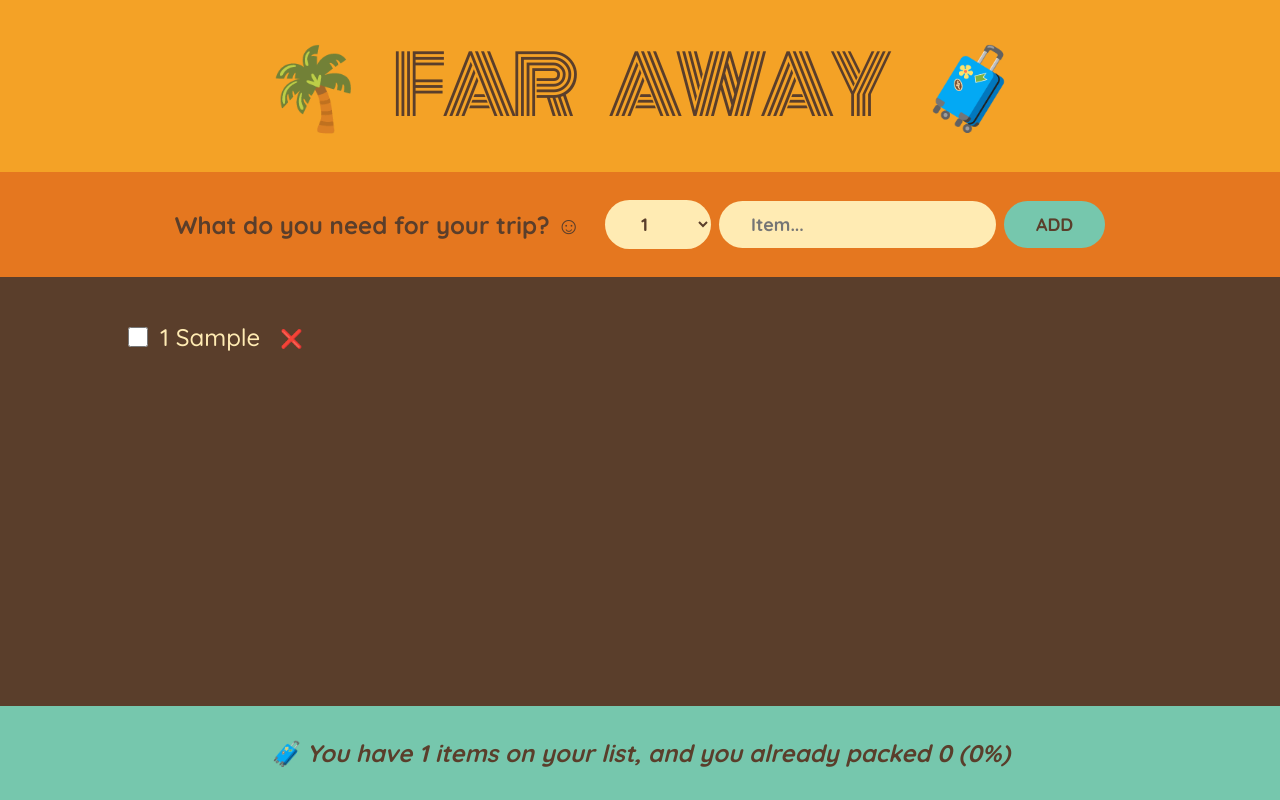
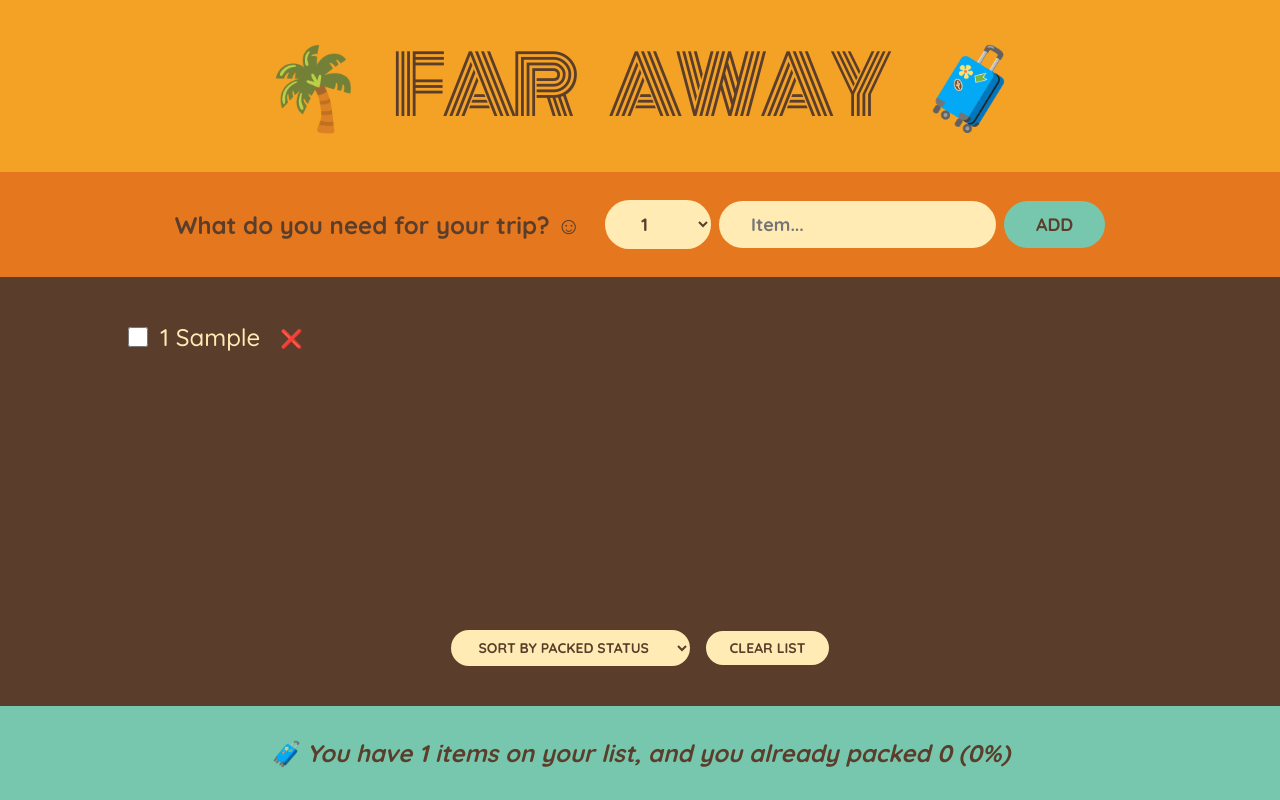
Before and after one commit to bownannicha/React-Travel-List, a React (Create React App) app: page / in a window 1280 px wide. Both pictures are taken after typing "Sample" into the empty fields and a click on the button "ADD". Built offline with nearby package versions, Linux system fonts and the light colour scheme.

Commit message:
refactor components

```diff
--- a/src/App.js
+++ /dev/null
@@ -1,148 +0,0 @@
-import { useState } from "react";
-
-// const initialItems = [
-//   { id: 1, description: "Passports", quantity: 2, packed: false },
-//   { id: 2, description: "Socks", quantity: 12, packed: true },
-//   { id: 3, description: "Charger", quantity: 1, packed: false },
-//   { id: 4, description: "Sunglasses", quantity: 1, packed: false },
-//   { id: 5, description: "Jeans", quantity: 3, packed: true },
-// ];
-
-export default function App() {
-  const [items, setItems] = useState([]);
-
-  function handleAddItems(item) {
-    setItems((items) => [...items, item]); //insert array
-  }
-
-  function handleDeleteItem(id) {
-    console.log(id);
-
-    setItems((items) => items.filter((item) => item.id !== id));
-  }
-
-  function handleToggleItem(id) {
-    setItems((items) =>
-      items.map((item) =>
-        item.id === id ? { ...item, packed: !item.packed } : item
-      )
-    );
-  }
-
-  return (
-    <div className="app">
-      <Logo />
-      <Form addItemToList={handleAddItems} />
-      <PackingList
-        itemList={items}
-        onDeleteItem={handleDeleteItem}
-        onToggleItem={handleToggleItem}
-      />
-      <Stats items={items} />
-    </div>
-  );
-}
-
-function Logo() {
-  return <h1>🌴 Far Away 🧳</h1>;
-}
-
-function Form({ addItemToList }) {
-  const [description, setDescription] = useState("");
-  const [quantity, setQuantity] = useState(1);
-
-  function handleSubmit(e) {
-    e.preventDefault(); // prevent reload
-
-    if (!description) return;
-
-    const newItem = { description, quantity, packed: false, id: Date.now() };
-    console.log(newItem);
-    addItemToList(newItem);
-
-    setDescription("");
-    setQuantity(1);
-  }
-  return (
-    <form className="add-form" onSubmit={handleSubmit}>
-      <h3>What do you need for your trip? ☺</h3>
-      <select
-        value={quantity}
-        onChange={(e) => {
-          setQuantity(Number(e.target.value));
-        }}
-      >
-        {Array.from({ length: 20 }, (_, i) => i + 1).map((num) => (
-          <option value={num} key={num}>
-            {num}
-          </option>
-        ))}
-      </select>
-      <input
-        type="text"
-        placeholder="Item..."
-        value={description}
-        onChange={(e) => {
-          setDescription(e.target.value);
-        }}
-      />
-      <button>Add</button>
-    </form>
-  );
-}
-
-function PackingList({ itemList, onDeleteItem, onToggleItem }) {
-  return (
-    <div className="list">
-      <ul>
-        {itemList.map((item) => (
-          <Item
-            item={item}
-            onDeleteItem={onDeleteItem}
-            onToggleItem={onToggleItem}
-            key={item.id}
-          />
-        ))}
-      </ul>
-    </div>
-  );
-}
-
-function Item({ item, onDeleteItem, onToggleItem }) {
-  return (
-    <li>
-      <input
-        type="checkbox"
-        value={item.packed}
-        onChange={() => onToggleItem(item.id)}
-      />
-      <span style={item.packed ? { textDecoration: "line-through" } : {}}>
-        {item.quantity} {item.description}
-      </span>
-      <button onClick={() => onDeleteItem(item.id)}>❌</button>
-    </li>
-  );
-}
-
-function Stats({ items }) {
-  if (!items.length)
-    return (
-      <p className="stats">
-        <em>Start adding some items to your packing list 🚀</em>
-      </p>
-    );
-  const numItems = items.length;
-  const numPacked = items.filter((item) => item.packed).length;
-  const percentage = Math.round((numPacked / numItems) * 100);
-
-  return (
-    <footer className="stats">
-      <em>
-        {percentage === 100
-          ? "You've got everything! Ready to go ✈"
-          : `🧳 You have ${numItems} items on your list, and you already packed
-        ${numPacked} (${percentage}%)`}
-      </em>
-    </footer>
-  );
-}
--- /dev/null
+++ b/src/components/App.js
@@ -0,0 +1,49 @@
+import { useState } from "react";
+import Logo from "./Logo";
+import Form from "./Form";
+import PackingList from "./PackingList";
+import Stats from "./Stats";
+
+export default function App() {
+  const [items, setItems] = useState([]);
+
+  function handleAddItems(item) {
+    setItems((items) => [...items, item]); //insert array
+  }
+
+  function handleDeleteItem(id) {
+    console.log(id);
+
+    setItems((items) => items.filter((item) => item.id !== id));
+  }
+
+  function handleToggleItem(id) {
+    setItems((items) =>
+      items.map((item) =>
+        item.id === id ? { ...item, packed: !item.packed } : item
+      )
+    );
+  }
+
+  function handleClearList() {
+    const confirmed = window.confirm(
+      "Are you sure you want to delete all items?"
+    );
+
+    if (confirmed) setItems([]);
+  }
+
+  return (
+    <div className="app">
+      <Logo />
+      <Form addItemToList={handleAddItems} />
+      <PackingList
+        itemList={items}
+        onDeleteItem={handleDeleteItem}
+        onToggleItem={handleToggleItem}
+        onclearList={handleClearList}
+      />
+      <Stats items={items} />
+    </div>
+  );
+}
--- /dev/null
+++ b/src/components/Form.js
@@ -0,0 +1,45 @@
+import { useState } from "react";
+
+export default function Form({ addItemToList }) {
+  const [description, setDescription] = useState("");
+  const [quantity, setQuantity] = useState(1);
+
+  function handleSubmit(e) {
+    e.preventDefault(); // prevent reload
+
+    if (!description) return;
+
+    const newItem = { description, quantity, packed: false, id: Date.now() };
+    console.log(newItem);
+    addItemToList(newItem);
+
+    setDescription("");
+    setQuantity(1);
+  }
+  return (
+    <form className="add-form" onSubmit={handleSubmit}>
+      <h3>What do you need for your trip? ☺</h3>
+      <select
+        value={quantity}
+        onChange={(e) => {
+          setQuantity(Number(e.target.value));
+        }}
+      >
+        {Array.from({ length: 20 }, (_, i) => i + 1).map((num) => (
+          <option value={num} key={num}>
+            {num}
+          </option>
+        ))}
+      </select>
+      <input
+        type="text"
+        placeholder="Item..."
+        value={description}
+        onChange={(e) => {
+          setDescription(e.target.value);
+        }}
+      />
+      <button>Add</button>
+    </form>
+  );
+}
--- /dev/null
+++ b/src/components/Item.js
@@ -0,0 +1,15 @@
+export default function Item({ item, onDeleteItem, onToggleItem }) {
+  return (
+    <li>
+      <input
+        type="checkbox"
+        value={item.packed}
+        onChange={() => onToggleItem(item.id)}
+      />
+      <span style={item.packed ? { textDecoration: "line-through" } : {}}>
+        {item.quantity} {item.description}
+      </span>
+      <button onClick={() => onDeleteItem(item.id)}>❌</button>
+    </li>
+  );
+}
--- /dev/null
+++ b/src/components/Logo.js
@@ -0,0 +1,3 @@
+export default function Logo() {
+  return <h1>🌴 Far Away 🧳</h1>;
+}
--- /dev/null
+++ b/src/components/PackingList.js
@@ -0,0 +1,49 @@
+import { useState } from "react";
+import Item from "./Item";
+
+export default function PackingList({
+  itemList,
+  onDeleteItem,
+  onToggleItem,
+  onclearList,
+}) {
+  const [sortBy, setSortBy] = useState("packed");
+
+  let sortedItems;
+
+  if (sortBy === "input") sortedItems = itemList;
+
+  if (sortBy === "description")
+    sortedItems = itemList
+      .slice()
+      .sort((a, b) => a.description.localeCompare(b.description));
+
+  if (sortBy === "packed")
+    sortedItems = itemList
+      .slice()
+      .sort((a, b) => Number(a.packed) - Number(b.packed));
+
+  return (
+    <div className="list">
+      <ul>
+        {sortedItems.map((item) => (
+          <Item
+            item={item}
+            onDeleteItem={onDeleteItem}
+            onToggleItem={onToggleItem}
+            onclearList={onclearList}
+            key={item.id}
+          />
+        ))}
+      </ul>
+      <div className="actions">
+        <select value={sortBy} onChange={(e) => setSortBy(e.target.value)}>
+          <option value="input">Sort by input order</option>
+          <option value="description">Sort by description</option>
+          <option value="packed">Sort by packed status</option>
+        </select>
+        <button onClick={onclearList}>Clear List</button>
+      </div>
+    </div>
+  );
+}
--- /dev/null
+++ b/src/components/Stats.js
@@ -0,0 +1,22 @@
+export default function Stats({ items }) {
+  if (!items.length)
+    return (
+      <p className="stats">
+        <em>Start adding some items to your packing list 🚀</em>
+      </p>
+    );
+  const numItems = items.length;
+  const numPacked = items.filter((item) => item.packed).length;
+  const percentage = Math.round((numPacked / numItems) * 100);
+
+  return (
+    <footer className="stats">
+      <em>
+        {percentage === 100
+          ? "You've got everything! Ready to go ✈"
+          : `🧳 You have ${numItems} items on your list, and you already packed
+        ${numPacked} (${percentage}%)`}
+      </em>
+    </footer>
+  );
+}
--- a/src/index.js
+++ b/src/index.js
@@ -1,7 +1,7 @@
 import React from "react";
 import ReactDOM from "react-dom/client";
 import "./index.css";
-import App from "./App";
+import App from "./components/App";
 
 const root = ReactDOM.createRoot(document.getElementById("root"));
 root.render(
```
